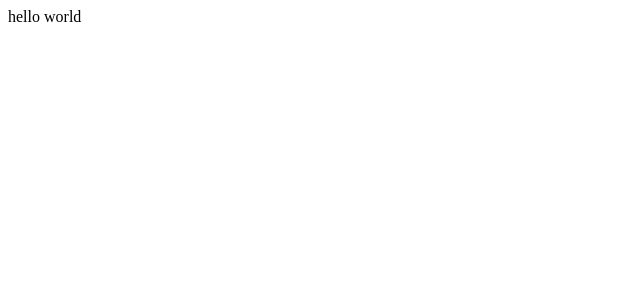
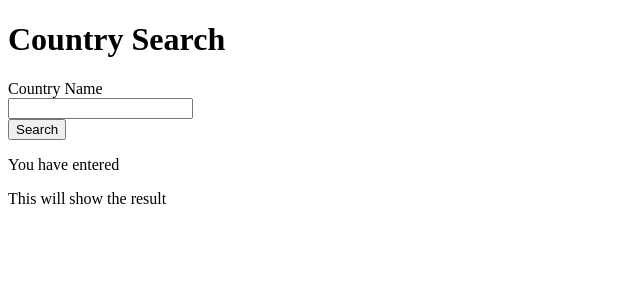
Before and after one commit to TylerDonghwi/world-visualisation-react, a React (Create React App) app: page / in a window 1280 px wide. Shown: the top 300 px of the page, without its empty margins (0-640 px from the left). Built offline with nearby package versions, Linux system fonts and the light colour scheme.

Commit message:
search implemented to show result in the console

```diff
--- a/package.json
+++ b/package.json
@@ -10,6 +10,7 @@
     "@types/node": "^16.11.47",
     "@types/react": "^18.0.16",
     "@types/react-dom": "^18.0.6",
+    "axios": "^0.27.2",
     "react": "^18.2.0",
     "react-dom": "^18.2.0",
     "react-scripts": "5.0.1",
--- a/src/App.tsx
+++ b/src/App.tsx
@@ -1,9 +1,35 @@
-import React from 'react';
+import React, { useState } from 'react';
+import axios from "axios"
 
 function App() {
+
+  const [countryName, setCountryName] = useState('')
+
+  const COUNTRIES_BASE_URL = "https://restcountries.com/v3.1"
+
+  const search = () => {
+    axios.get(COUNTRIES_BASE_URL + "/name/" + countryName).then(res => {
+      console.log(res.data)
+    })
+  }
+
   return (
-    <div className="App">
-      hello world
+    <div>
+      <h1>
+        Country Search
+      </h1>
+
+      <div>
+        <label>Country Name</label><br />
+        <input type="text" id="country-name" name="country-name" onChange={e => setCountryName(e.target.value)} /><br />
+        <button onClick={search}>
+          Search
+        </button>
+      </div>
+
+      <p>You have entered {countryName}</p>
+
+      <div id="country-result">This will show the result</div>
     </div>
   );
 }
```
Also changed, not shown: 1 other file (tests, documents, lock files or other folders).
